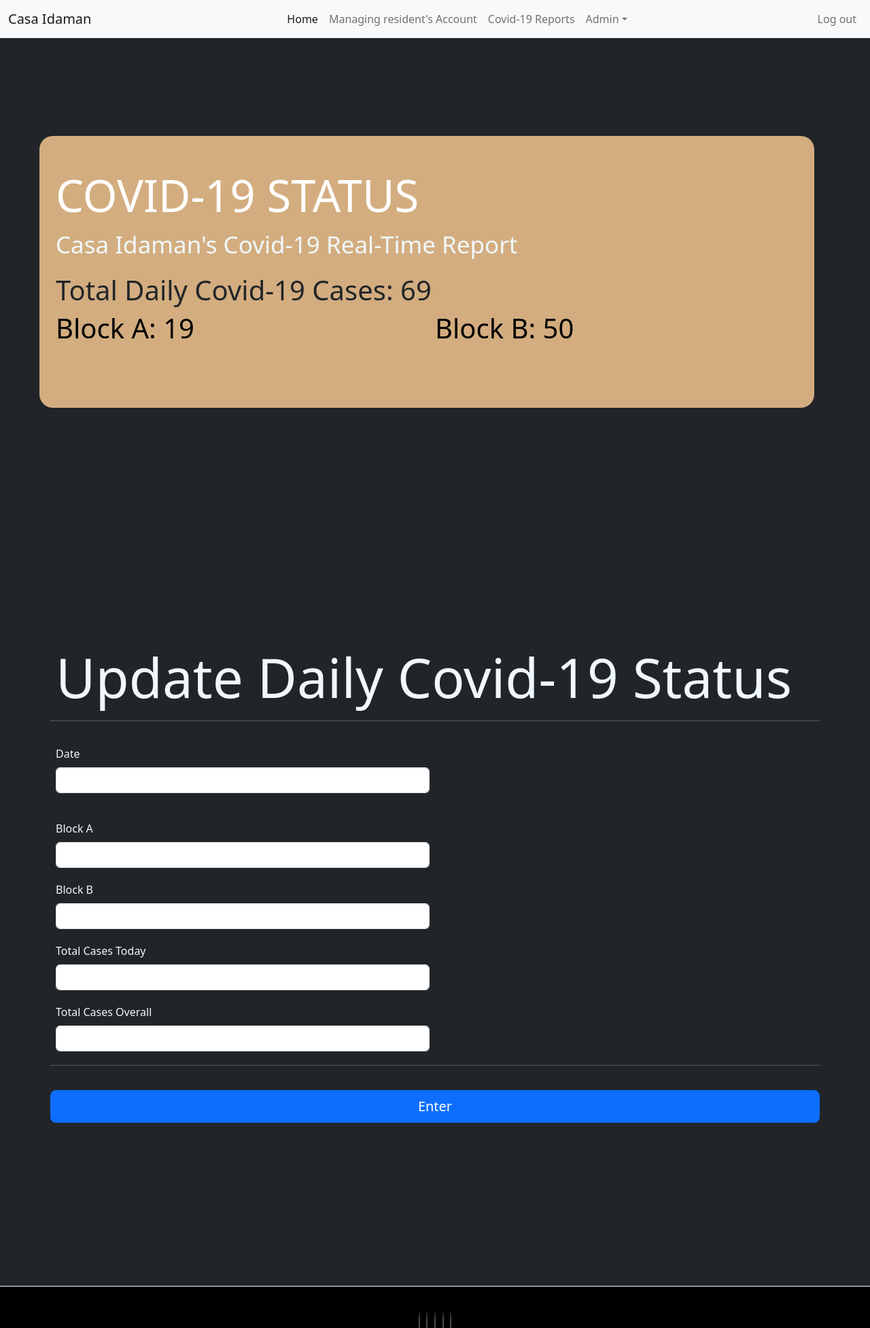
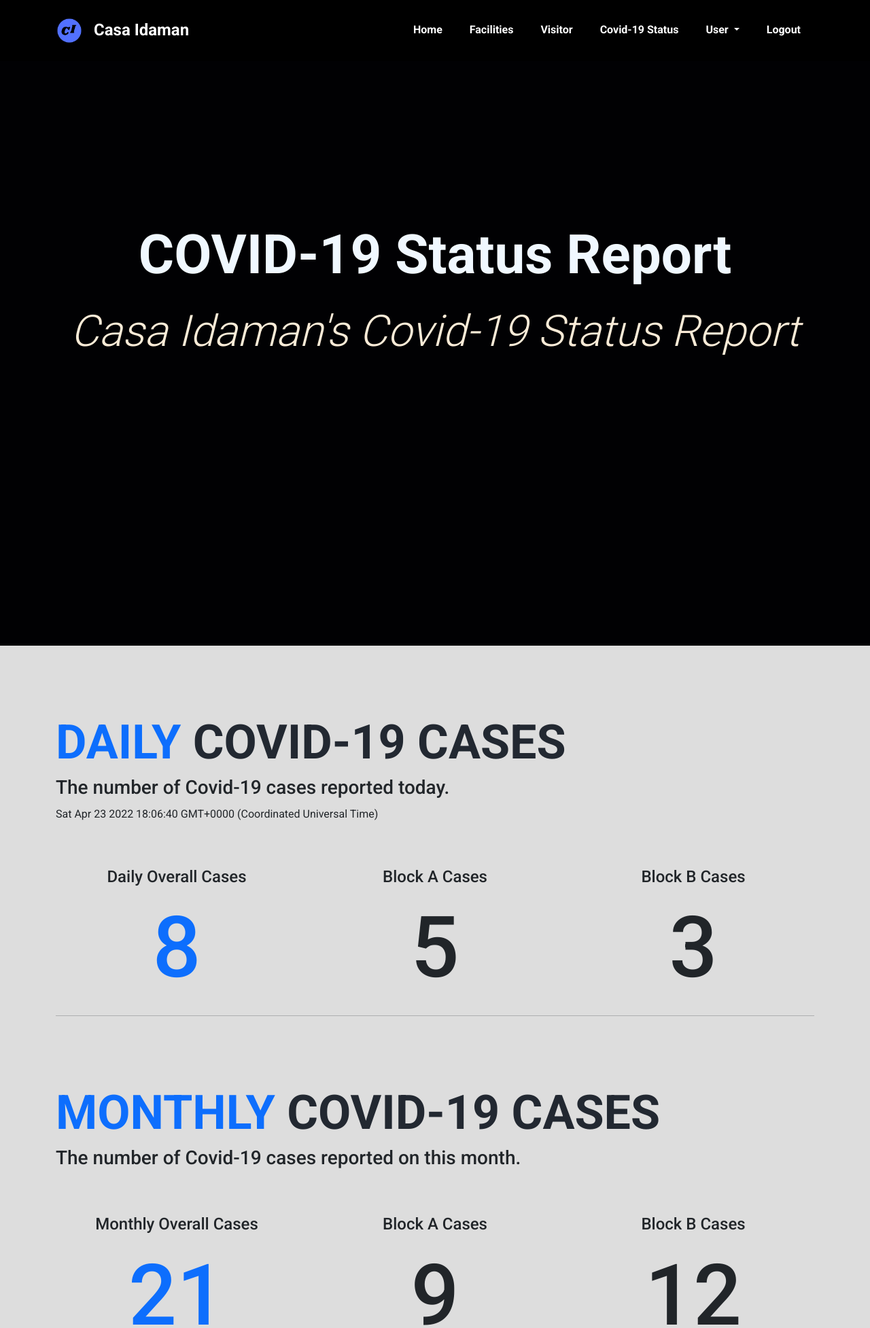
Before and after one commit to zattomato/Web-Programming, a PHP site: page /c19report.html in a window 1280 px wide. Shown: the top 1954 px of the page at 68% size. Run offline with PHP 8.4, Linux system fonts and the light colour scheme; some libraries are stand-ins or nearby versions.

Commit message:
24.4 changes made to c19 report number and management side

```diff
--- a/c19report.html
+++ b/c19report.html
@@ -1,146 +1,182 @@
 <!DOCTYPE html>
 <html lang="en">
-
     <head>
-    <!-- Required meta tags -->
         <meta charset="UTF-8">
         <meta http-equiv="X-UA-Compatible" content="IE=edge">
         <meta name="viewport" content="width=device-width, initial-scale=1.0">
-
         <!-- bootstrap CSS -->
-    <link href="https://cdn.jsdelivr.net/npm/bootstrap@5.1.3/dist/css/bootstrap.min.css" rel="stylesheet" integrity="sha384-1BmE4kWBq78iYhFldvKuhfTAU6auU8tT94WrHftjDbrCEXSU1oBoqyl2QvZ6jIW3" crossorigin="anonymous">
-    <link href="../assets/dist/css/bootstrap.min.css" rel="stylesheet">
+        <link href="https://cdn.jsdelivr.net/npm/bootstrap@5.0.2/dist/css/bootstrap.min.css" rel="stylesheet"
+        integrity="sha384-EVSTQN3/azprG1Anm3QDgpJLIm9Nao0Yz1ztcQTwFspd3yD65VohhpuuCOmLASjC" crossorigin="anonymous">
         <!-- FontAwesome  -->
         <link rel="stylesheet" href="https://cdnjs.cloudflare.com/ajax/libs/font-awesome/6.0.0-beta2/css/all.min.css"integrity="sha512-YWzhKL2whUzgiheMoBFwW8CKV4qpHQAEuvilg9FAn5VJUDwKZZxkJNuGM4XkWuk94WCrrwslk8yWNGmY1EduTA=="crossorigin="anonymous" referrerpolicy="no-referrer" />
+        <!-- Favicon-->
+        <link rel="icon" type="image/x-icon" href="assets/favicon.ico" />
+        <!-- CSS link  -->
+        <link rel="stylesheet" href="css/main.css">
+        <!-- JS Link-->
+        <script src="c19management.js"></script>
 
-    <!-- CSS link -->
-    <link rel="stylesheet" href="css/c19.css">
-
-    <title>Casa Idaman C19 Report</title>
+        <title>Covid-19 Report</title>
 
     </head>
 
-  <body class="bg-dark">
+    <body id="bgColor">
+        <!-- Navigation-->
+        <header class="container ">
 
-    <!--Navigation Bar-->
-
-    <nav class="navbar navbar-expand-lg navbar-light bg-light fixed-top" style="z-index:1000;">
-      <div class="container-fluid ">
-          <a href="#" class="navbar-brand">Casa Idaman</a>
-          <button type="button" class="navbar-toggler" data-bs-toggle="collapse" data-bs-target="#navbarCollapse">
-              <span class="navbar-toggler-icon"></span>
-          </button>
-          <div class="collapse navbar-collapse" id="navbarCollapse">
-              <div class="navbar-nav ms-auto">
-                  <a href="home.html" class="nav-item nav-link active">Home</a>
-                  <a href="#" class="nav-item nav-link">Managing resident's Account</a>
-                  <a href="c19report.html" class="nav-item nav-link">Covid-19 Reports</a>
-                  <div class="nav-item dropdown">
-                      <a href="#" class="nav-link dropdown-toggle" data-bs-toggle="dropdown">Admin</a>
-                      <div class="dropdown-menu">
-                          <a href="profile.html" class="dropdown-item">User</a>
-                          <a href="#" class="dropdown-item">Admin</a>
-
-                      </div>
+            <nav class="navbar fixed-top navbar-expand-lg navbar-light  navigation bg-transparent   ">
+                <div class="container">
+                    <div style="display: flex; align-items:center;">
+                        <a class="navbar-brand" href="#"><img class="logo" src="pic/casaidaman.png" width="180px"
+                                alt=""></a>
+                        <h3 style="font-weight: 800; font-size: 24px; color: #ffffff;">Casa Idaman</h3>
                     </div>
 
-              </div>
-              <div class="navbar-nav ms-auto">
-                  <a href="main.html" class="nav-item nav-link">Log out</a>
-              </div>
+                    <button class="navbar-toggler" type="button" data-bs-toggle="collapse" data-bs-target="#navbarNav"
+                        aria-controls="navbarNav" aria-expanded="false" aria-label="Toggle navigation">
+                        <span class=" navbar-toggler-icon "><i class="fas fa-bars"
+                                style="color:#fff; font-size:28px;"></i></span>
+                    </button>
+                    <div class="collapse navbar-collapse" id="navbarNav">
+                        <ul class="navbar-nav ms-auto ">
+                            <li class="nav-item navi">
+                                <a class="nav-link text-white nav-list " href="#">Home</a>
+                            </li>
+                            <li class="nav-item navi">
+                                <a class="nav-link text-white" href="facilities.html">Facilities</a>
+                            </li>
+                            <li class="nav-item navi">
+                                <a class="nav-link text-white nav-list " href="visitor/visitor.html">Visitor</a>
+                            </li>
+                            <li class="nav-item navi">
+                                <a class="nav-link text-white" href="c19status.html">Covid-19 Status</a>
+                            </li>
+                            <li class="nav-item   dropmenu  dropdown">
+                                <a class="nav-link dropdown-toggle text-white  " href="#" id="navbarDropdown" role="button" data-bs-toggle="dropdown"
+                                    aria-expanded="false">
+                                    <i class="fa-solid fa-circle-user"></i>
+                                    User
+                                </a>
+                                <ul class="dropdown-menu droplist" aria-labelledby="navbarDropdown">
+                                    <li ><a class="dropdown-item text-dropmenu " href="profile.html">User</a></li>
+                                    <li><a class="dropdown-item text-dropmenu" href="management.html">Admin</a></li>
+
+                                </ul>
+                            </li>
+                            <li class="nav-item navi">
+                                <a class="nav-link text-white" href="main.html">Logout</a>
+                            </li>
+
+
+                        </ul>
                     </div>
                 </div>
             </nav>
 
-    <!--C19 Status-->
-    <main><!--Main-->
-      <section class="py-5 container">
-        <div class="row py-lg-5 container">
-          <div class="col-lg-6 col-md-8 mx-auto">
-            <h1 class="c19status">COVID-19 STATUS</h1>
-            <p class="subtextc19">Casa Idaman's Covid-19 Real-Time Report</p>
-            <div class="row">
-              <h1>
-                Total Daily Covid-19 Cases: 69
-              </h1>
+
+        </header>
+
+        <!-- Masthead-->
+        <header class="masthead">
+            <div class="container">
+                <div class="display-1 text-center">COVID-19 Status Report</div>
+                <div class="display-3 text-center" id="subHead">Casa Idaman's Covid-19 Status Report</div>
+
+        </header>
+
+        <main>
+            <!-- Daily Cases-->
+            <section class="page-section" id="daily">
+                <div class="container">
+                    <div id="numCase">
+                        <h2 class="section-heading text-uppercase"><span class="day">Daily</span> Covid-19 Cases</h2>
+                        <h3 class="section-subheading">The number of Covid-19 cases reported today.</h3>
+                        <p id="todayDate"></p>
+                        <script>
+                            const d = new Date();
+                            document.getElementById("todayDate").innerHTML = d;
+                            </script>
                     </div>
-            <div class="row">
-              <div class="test col gap-5">
-                <h1>
-                  Block A: 19
-                </h1>
+                    <div class="row text-center">
+                        <div class="col-md-4">
+                            <h4 class="my-3">Daily Overall Cases</h4>
+                            <div><h4 class="day" id="numberBig">8</h4></div>
                         </div>
-              <div class="test col gap-5">
-                <h1>
-                  Block B: 50
-                </h1>
+                        <div class="col-md-4">
+
+                            <h4 class="my-3">Block A Cases</h4>
+                            <div><h4 id="numberBig">5</h4></div>
+
+                        </div>
+                        <div class="col-md-4">
+
+                            <h4 class="my-3">Block B Cases</h4>
+                            <div><h4 id="numberBig">3</h4></div>
                         </div>
                     </div>
+                    <hr>
                 </div>
+
+            </section>
+
+            <!-- Monthly Cases-->
+            <section class="page-section" id="monthly">
+                <div class="container">
+                    <div id="numCase">
+                        <h2 class="section-heading text-uppercase"><span class="day">Monthly</span> Covid-19 Cases</h2>
+                        <h3 class="section-subheading">The number of Covid-19 cases reported on this month.</h3>
+                    </div>
+                    <div class="row text-center">
+                        <div class="col-md-4">
+
+                            <h4 class="my-3">Monthly Overall Cases</h4>
+                            <div><h4 class="day"id="numberBig">21</h4></div>
+                        </div>
+                        <div class="col-md-4">
+
+                            <h4 class="my-3">Block A Cases</h4>
+                            <div><h4 id="numberBig">9</h4></div>
+                        </div>
+                        <div class="col-md-4">
+
+                            <h4 class="my-3">Block B Cases</h4>
+                            <div><h4 id="numberBig">12</h4></div>
+                        </div>
+                    </div>
+                    <hr>
                 </div>
             </section>
 
+            <!--Report Your Case-->
+            <section class="page-section" id="c19link">
+                <div class="container">
+                    <div class="text center text-white">
+                        <h2 class="section-heading text-uppercase">Are you exposed or infected by Covid-19?</h2>
+                        <h3 class="section-subheading text-black-50 ">Report it now by pressing the button below.</h3>
+                        <br>
+                        <a class="btn btn-primary btn-xl text-uppercase" href="covid-19 report.html">COVID-19 Report</a>
+                        <br>
+                    </div>
+                    <hr>
+                </div>
 
-      <!--update-->
-      <div class="container my-5">
-        <div class="col">
-          <h4 class="mb-3">Update Daily Covid-19 Status</h4>
-          <form class="needs-validation" novalidate>
-            <div class="row g-3 gap-1">
-              <hr>
-              <!--name-->
-              <div class="col-sm-6">
-                <label for="firstName" class="form-label">Date</label>
-                <input type="text" class="form-control" id="firstName" placeholder="" value="" required>
-                <div class="invalid-feedback">
-                  Valid first name is required.
+            </section>
+            <!-- CovidNow-->
+            <section class="page-section" id="malaysiac19">
+                <div class="container">
+                    <div class="text center text-white">
+                        <h2 class="section-heading text-uppercase">Malaysia's Covid-19 Data</h2>
+                        <h3 class="section-subheading text-black-50">The official Malaysia government website for data and insights on COVID-19.</h3>
+                        <br>
+                        <a class="btn btn-primary btn-xl text-uppercase" href="https://covidnow.moh.gov.my/">COVIDNOW Website</a>
                     </div>
-              </div>
-              <div class="col-sm-6">
 
                 </div>
-              <!--block a-->
-              <div class="col-sm-6">
-                <label for="firstName" class="form-label">Block A</label>
-                <input type="text" class="form-control" id="firstName" placeholder="" value="" required>
-                <div class="invalid-feedback">
-                  Valid first name is required.
-                </div>
-              </div>
-              <!--block b-->
-              <div class="col-sm-6">
-                <label for="firstName" class="form-label">Block B</label>
-                <input type="text" class="form-control" id="firstName" placeholder="" value="" required>
-                <div class="invalid-feedback">
-                  Valid first name is required.
-                </div>
-              </div>
-              <!--total today-->
-              <div class="col-sm-6">
-                <label for="firstName" class="form-label">Total Cases Today</label>
-                <input type="text" class="form-control" id="firstName" placeholder="" value="" required>
-                <div class="invalid-feedback">
-                  Valid first name is required.
-                </div>
-              </div>
-              <!--total overall-->
-              <div class="col-sm-6">
-                <label for="firstName" class="form-label">Total Cases Overall</label>
-                <input type="text" class="form-control" id="firstName" placeholder="" value="" required>
-                <div class="invalid-feedback">
-                  Valid first name is required.
-                </div>
-              </div>
-              <hr>
-            <button class="w-100 btn btn-primary btn-lg" type="submit">Enter</button>
-          </form>
-        </div>
-      </div>
+            </section>
         </main>
+        <!-- Footer-->
+        <footer class="footer">
 
-
-    <!--Footer-->
-    <footer class="footer">
             <div class="share">
                 <a href="#" class="fab fa-facebook-f"></a>
                 <a href="#" class="fab fa-twitter"></a>
@@ -153,12 +189,18 @@
                 <a href="#">home</a>
                 <a href="#facility">facilities</a>
                 <a href="#visitor">visitor</a>
-        <a href="c19report.html">covid-19 status</a>
+                <a href="#">covid-19 status</a>
                 <a href="#">login</a>
 
             </div>
 
             <div class="credit">Created by <span>Web Programming Team 4</span> | all rights reserved</div>
+
         </footer>
+
+        <!-- footer section ends -->
+        <script src="https://cdn.jsdelivr.net/npm/bootstrap@5.0.2/dist/js/bootstrap.bundle.min.js"
+            integrity="sha384-MrcW6ZMFYlzcLA8Nl+NtUVF0sA7MsXsP1UyJoMp4YLEuNSfAP+JcXn/tWtIaxVXM"
+            crossorigin="anonymous"></script>
     </body>
 </html>
--- a/covid-19 status.html
+++ b/covid-19 status.html
@@ -14,8 +14,6 @@
     <link rel="stylesheet" href="https://cdnjs.cloudflare.com/ajax/libs/font-awesome/6.0.0-beta2/css/all.min.css"
         integrity="sha512-YWzhKL2whUzgiheMoBFwW8CKV4qpHQAEuvilg9FAn5VJUDwKZZxkJNuGM4XkWuk94WCrrwslk8yWNGmY1EduTA=="
         crossorigin="anonymous" referrerpolicy="no-referrer" />
-
-
 
     <!-- CSS link  -->
     <link rel="stylesheet" href="css/covid-19.css">
@@ -91,7 +89,7 @@
                     <div class="card-body p-4">
                         <h3 >Covid-19 Cases</h3><br>
                         <h5>See Covid-19 cases daily and monthly here</h5><br>
-                        <a href="covid-19 cases.html" class="btn btn-light"  role="button" >Show Covid-19 cases</a>
+                        <a href="c19report.html" class="btn btn-light"  role="button" >Show Covid-19 cases</a>
                     </div>
                 </div>
                 </div>
--- a/css/main.css
+++ b/css/main.css
@@ -255,9 +255,71 @@ h3{
 
 }
 
+/* covid 19 report*/
+.masthead{
+    background-color: #010103;
+    height: 950px;
+    color: antiquewhite;
+}
+.display-1.text-center{
+    font-weight: bold;
+    color: aliceblue;
+    line-height: 750px;
+    height: 450px;
+}
+.display-3.text-center.text-uppercase{
+    color:aliceblue;
+}
+#daily{
+    margin-top: 100px;
+    margin-bottom: 100px;
 
+}
+#monthly{
+    margin-top: 100px;
+    margin-bottom: 100px;
 
+}
+#numCase{
+    margin-top: 50px;
+    margin-bottom: 50px;
+}
+#numberBig{
+    font-size: 125px;
+}
+#bgColor{
+    background-color: #DDDDDD;
+}
+.section-heading.text-uppercase{
+    font-size: 70px;
+    font-weight: bold;
+    color: #222831;
+}
+#c19link{
+    margin-top: 150px;
+    margin-bottom: 50px;
+}
+#malaysiac19{
+    margin-top: 150px;
+    margin-bottom: 50px;
+}
+.day{
+    color: #0d6efd;
+}
+#todayDate{
+    margin-top: 10px;
+}
+#subHead{
+    font-style:oblique;
+}
 
+/*c19 management*/
+.col-xs-6.col-md-9 {
+    margin-top: 100px;
+}
+#c19cases{
+    margin-top: 200px;
+}
 
 
 
--- /dev/null
+++ b/js/c19management.js
@@ -0,0 +1,6 @@
+var DCasesO = 0;
+var DCasesA = 0;
+var DCasesB = 0;
+var MCasesO = 0;
+var MCasesA = 0;
+var MCasesB = 0;
```
Also changed, not shown: c19management.html (added, +179 -0 lines), c19status.html (deleted, +0 -189 lines). Lines whose indentation alone changed are shown as unchanged.
